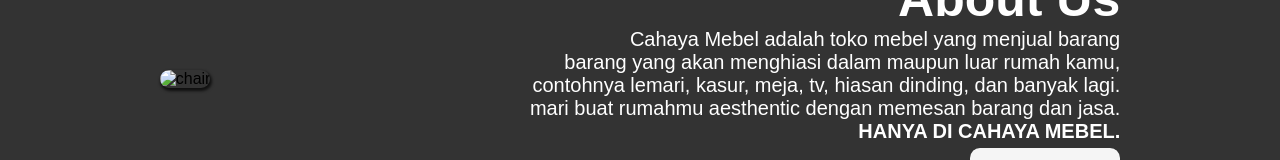
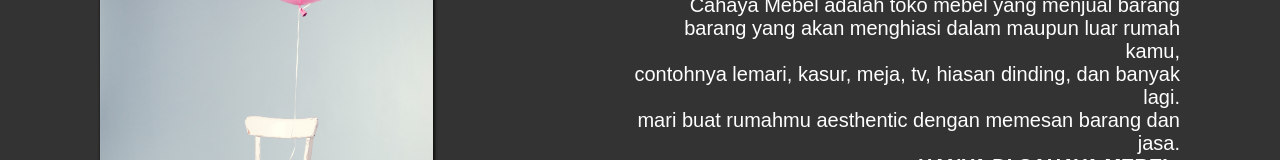
Before and after one commit to IndraMahayana/cahaya-mebel, a plain HTML site: page index.html in a window 1280 px wide. Shown: the part 1121-1281 px from the top of the page. Drawn offline with Linux system fonts and the light colour scheme; the site is published under a folder, as on GitHub Pages, so addresses that start at the root find nothing; a web font is replaced by a local one.

Commit message:
Update index.html

```diff
--- a/index.html
+++ b/index.html
@@ -46,7 +46,7 @@
         <!-- about us -->
         <div class="about-us" id="about">
             <div class="left">
-                <img src="/img/chair.jpg" alt="chair">
+                <img src="img/chair.jpg" alt="chair">
             </div>
             <div class="right">
                 <h1>About Us</h1>
```
